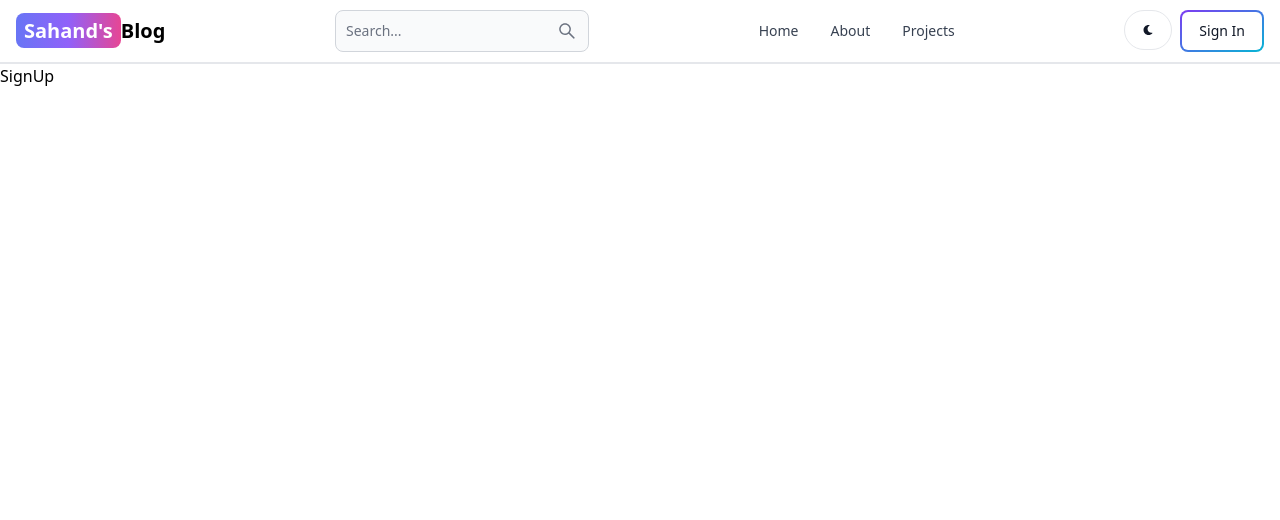
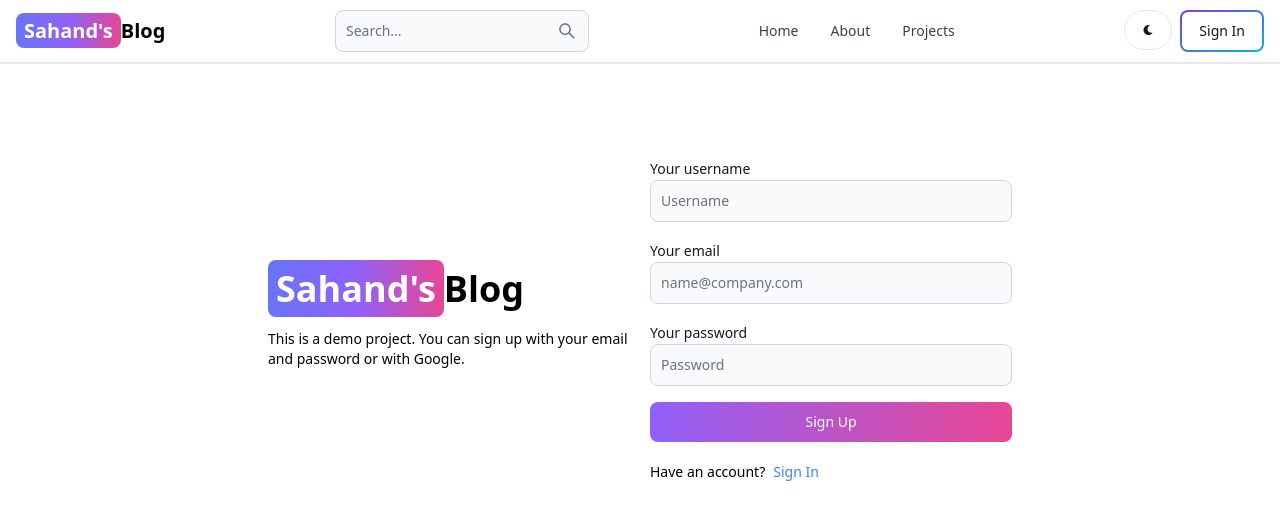
Before and after one commit to jleous/mern-blog, a React (Vite) app in the folder client/: page /signup in a window 1280 px wide. Shown: the top 520 px of the page. Built offline with nearby package versions, Linux system fonts and the light colour scheme.

Commit message:
create sign up page ui

```diff
--- a/client/src/pages/SignUp.jsx
+++ b/client/src/pages/SignUp.jsx
@@ -1,5 +1,55 @@
-import React from 'react'
+import { Button, Label, TextInput } from 'flowbite-react'
+import { Link } from 'react-router-dom'
 
 export default function SignUp() {
-  return <div>SignUp</div>
+  return (
+    <div className="min-h-screen mt-20">
+      <div className="flex p-3 max-w-3xl mx-auto flex-col md:flex-row md:items-center gap-5">
+        {/* left */}
+        <div className="flex-1">
+          <Link to="/" className="font-bold dark:text-white text-4xl">
+            <span className="px-2 py-1 bg-gradient-to-r from-indigo-500 via-purple-500 to-pink-500 rounded-lg text-white">
+              Sahand's
+            </span>
+            Blog
+          </Link>
+          <p className="text-sm mt-5">
+            This is a demo project. You can sign up with your email and password
+            or with Google.
+          </p>
+        </div>
+        {/* right */}
+
+        <div className="flex-1">
+          <form className="flex flex-col gap-4">
+            <div>
+              <Label value="Your username" />
+              <TextInput type="text" placeholder="Username" id="username" />
+            </div>
+            <div>
+              <Label value="Your email" />
+              <TextInput
+                type="text"
+                placeholder="name@company.com"
+                id="email"
+              />
+            </div>
+            <div>
+              <Label value="Your password" />
+              <TextInput type="text" placeholder="Password" id="password" />
+            </div>
+            <Button gradientDuoTone="purpleToPink" type="submit">
+              Sign Up
+            </Button>
+          </form>
+          <div className="flex gap-2 text-sm mt-5">
+            <span>Have an account?</span>
+            <Link to="/sign-in" className="text-blue-500">
+              Sign In
+            </Link>
+          </div>
+        </div>
+      </div>
+    </div>
+  )
 }
```
